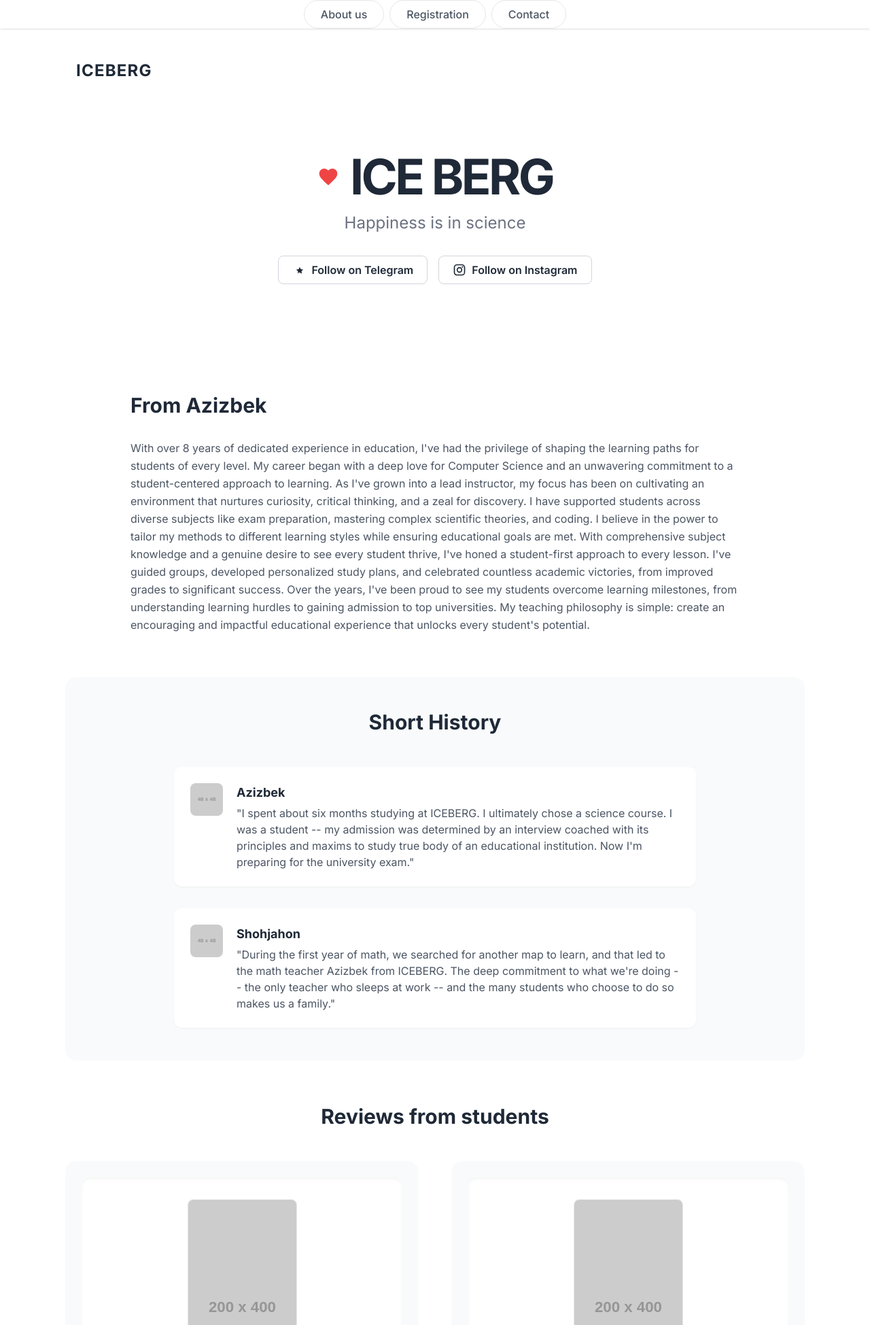
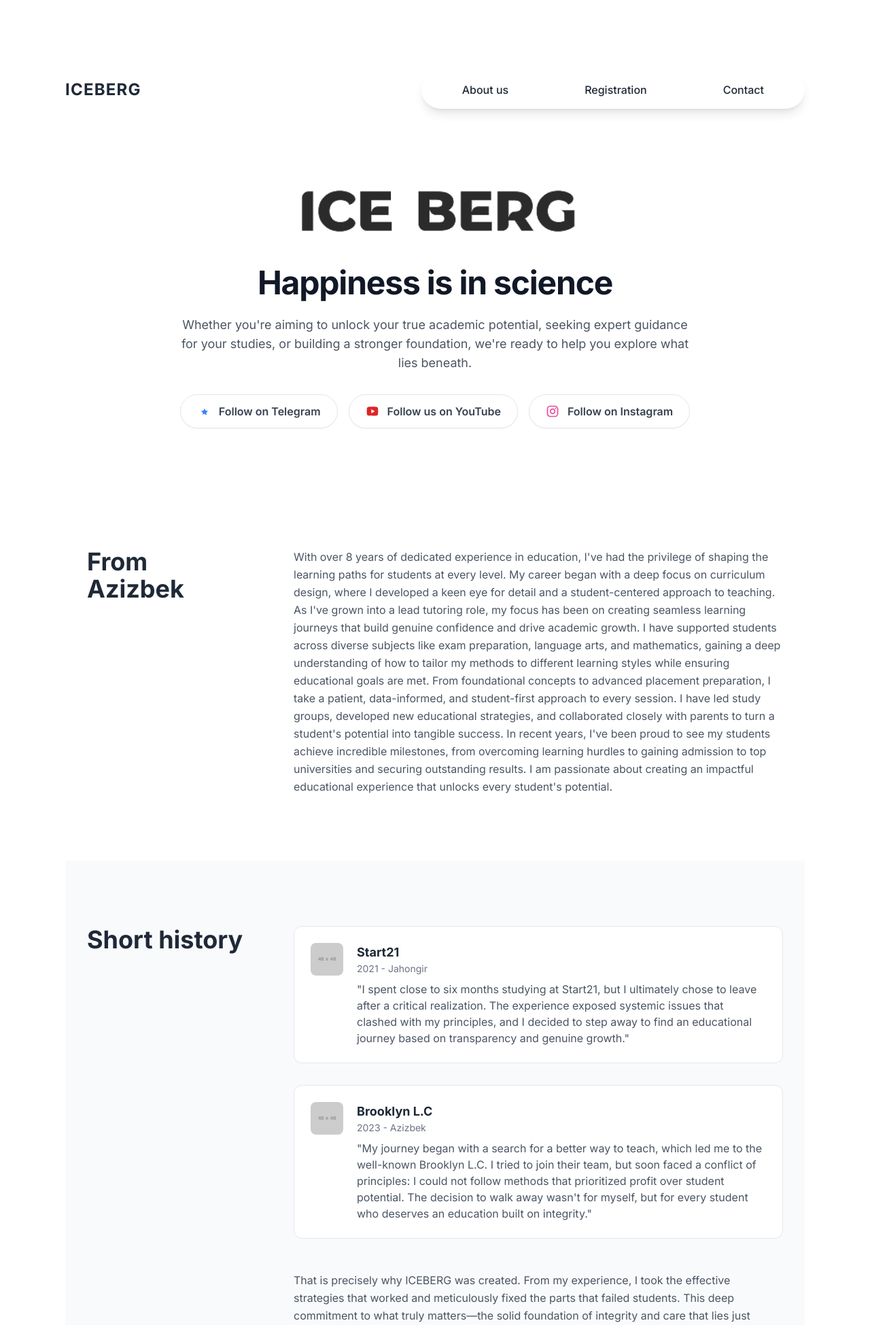
Before and after one commit to Jahongir359/ICEBERG_WEB, a Python web app: template templates/index.html in a window 1280 px wide. Shown: the top 1949 px of the page at 68% size. Run offline with Jinja, Linux system fonts and the light colour scheme; the template is opened without the code that fills it, so the values that code supplies are empty; grey boxes labelled with a size stand in for pictures from a placeholder-image service; some libraries are stand-ins or nearby versions.

Commit message:
Pending changes exported from your codespace

```diff
--- a/css/style.css
+++ b/css/style.css
@@ -1,3 +1,4 @@
+@charset "UTF-8";
 /* --- Google Fonts: Inter --- */
 @import url('https://fonts.googleapis.com/css2?family=Inter:wght@400;500;600;700&display=swap');
 
--- a/templates/index.html
+++ b/templates/index.html
@@ -7,100 +7,115 @@
     <!-- Tailwind CSS -->
     <script src="https://cdn.tailwindcss.com"></script>
     <!-- Custom CSS -->
-    <link rel="stylesheet" href="style.css">
+    <link rel="stylesheet" href="/css/style.css">
 </head>
 <body class="text-gray-800">
 
     <!-- Main Container: wraps the whole page content -->
-    <div class="container mx-auto max-w-6xl px-4 sm:px-6 lg:px-8 mt-20">
+    <div class="mx-auto max-w-full sm:max-w-6xl px-4 sm:px-6 lg:px-8 mt-10 md:mt-20">
 
         <!-- ================= HEADER ================= -->
-        <header class="relative flex justify-center items-center py-6">
+        <header class="flex flex-col md:flex-row justify-between items-center py-6">
             <!-- Logo: top left corner -->
-            <div class="absolute left-4 text-2xl font-bold tracking-wider">
+            <div class="text-2xl font-bold tracking-wider mb-4 md:mb-0">
                 <a href="index.html">ICEBERG</a>
             </div>
             <!-- Navigation Bar: main site navigation, floating at top -->
-            <nav class="hidden md:flex items-center justify-center space-x-2 fixed top-0 left-0 w-full z-50 bg-white shadow">
-                <a href="about.html" class="nav-btn px-6 py-2 border border-gray-200 rounded-full text-gray-600 hover:bg-gray-100 font-medium">About us</a>
-                <a href="register.html" class="nav-btn px-6 py-2 border border-gray-200 rounded-full text-gray-600 hover:bg-gray-100 font-medium">Registration</a>
-                <a href="contact.html" class="nav-btn px-6 py-2 border border-gray-200 rounded-full text-gray-600 hover:bg-gray-100 font-medium">Contact</a>
+            <nav class="inline-flex items-center bg-white shadow-lg rounded-full p-1">
+                <a href="about.html" class="px-4 md:px-14 py-3 text-gray-800 font-medium hover:bg-gray-100 rounded-full">About us</a>
+                <a href="register.html" class="px-4 md:px-14 py-3 text-gray-800 font-medium hover:bg-gray-100 rounded-full">Registration</a>
+                <a href="contact.html" class="px-4 md:px-14 py-3 text-gray-800 font-medium hover:bg-gray-100 rounded-full">Contact</a>
             </nav>
-            <!-- Mobile Menu can be added here if needed -->
         </header>
-
         <!-- ================= MAIN CONTENT ================= -->
         <main>
-            <!-- Hero Section: site title, subtitle, and social buttons -->
-            <section class="text-center py-16 md:py-24">
-                <div class="flex justify-center items-center gap-4">
-                    <!-- Heart Icon and Title -->
-                    <svg class="w-8 h-8 text-red-500" xmlns="http://www.w3.org/2000/svg" fill="currentColor" viewBox="0 0 24 24"><path d="M12 21.35l-1.45-1.32C5.4 15.36 2 12.28 2 8.5 2 5.42 4.42 3 7.5 3c1.74 0 3.41.81 4.5 2.09C13.09 3.81 14.76 3 16.5 3 19.58 3 22 5.42 22 8.5c0 3.78-3.4 6.86-8.55 11.54L12 21.35z"/></svg>
-                    <h1 class="text-5xl md:text-7xl font-bold tracking-tighter">ICE BERG</h1>
+            <!-- Hero Section -->
+            <section class="text-center py-12 md:py-20">
+                <div class="flex justify-center items-center">
+                    <img src="/img/ice.png" alt="Iceberg logo" class="h-20">
                 </div>
-                <!-- Subtitle -->
-                <p class="text-xl md:text-2xl text-gray-500 mt-4">Happiness is in science</p>
-                <!-- Social Buttons: Telegram and Instagram -->
-                <div class="mt-8 flex justify-center gap-4">
-                    <button class="bg-white border border-gray-300 px-5 py-2 rounded-lg hover:bg-gray-50 font-semibold flex items-center gap-2">
-                       <svg class="w-5 h-5" xmlns="http://www.w3.org/2000/svg" viewBox="0 0 24 24" fill="currentColor"><path d="M9.78 18.65l.28-4.23l-3.08-2.99l4.26-.62l1.9-3.86l1.9 3.86l4.26.62l-3.08 2.99l.73 4.22L12 16.32z"/></svg>
+
+                <h1 class="text-4xl md:text-5xl font-bold tracking-tight text-gray-900 mt-12">Happiness is in science</h1>
+                <p class="mt-6 max-w-3xl mx-auto text-lg text-gray-600">
+                    Whether you're aiming to unlock your true academic potential, seeking expert guidance for your studies, or building a stronger foundation, we're ready to help you explore what lies beneath.
+                </p>
+                <div class="mt-8 flex flex-col md:flex-row justify-center items-center gap-4">
+                    <a href="#" class="bg-white border border-gray-200 px-6 py-3 rounded-full hover:bg-gray-50 font-semibold flex justify-center items-center gap-3 text-gray-700 shadow-sm w-full md:w-auto">
+                       <svg class="w-5 h-5 text-blue-500" xmlns="http://www.w3.org/2000/svg" viewBox="0 0 24 24" fill="currentColor"><path d="M9.78 18.65l.28-4.23l-3.08-2.99l4.26-.62l1.9-3.86l1.9 3.86l4.26.62l-3.08 2.99l.73 4.22L12 16.32z"/></svg>
                        Follow on Telegram
-                    </button>
-                     <button class="bg-white border border-gray-300 px-5 py-2 rounded-lg hover:bg-gray-50 font-semibold flex items-center gap-2">
-                        <svg class="w-5 h-5" xmlns="http://www.w3.org/2000/svg" viewBox="0 0 24 24" fill="currentColor"><path d="M7.8 2h8.4C19.4 2 22 4.6 22 7.8v8.4a5.8 5.8 0 0 1-5.8 5.8H7.8C4.6 22 2 19.4 2 16.2V7.8A5.8 5.8 0 0 1 7.8 2m-.2 2A3.6 3.6 0 0 0 4 7.6v8.8C4 18.39 5.61 20 7.6 20h8.8a3.6 3.6 0 0 0 3.6-3.6V7.6C20 5.61 18.39 4 16.4 4H7.6m9.65 1.5a1.25 1.25 0 0 1 1.25 1.25A1.25 1.25 0 0 1 17.25 8A1.25 1.25 0 0 1 16 6.75a1.25 1.25 0 0 1 1.25-1.25M12 7a5 5 0 0 1 5 5a5 5 0 0 1-5 5a5 5 0 0 1-5-5a5 5 0 0 1 5-5m0 2a3 3 0 0 0-3 3a3 3 0 0 0 3 3a3 3 0 0 0 3-3a3 3 0 0 0-3-3z"/></svg>
+                    </a>
+                     <a href="#" class="bg-white border border-gray-200 px-6 py-3 rounded-full hover:bg-gray-50 font-semibold flex justify-center items-center gap-3 text-gray-700 shadow-sm w-full md:w-auto">
+                        <svg class="w-5 h-5 text-red-600" fill="currentColor" viewBox="0 0 24 24"><path d="M21.582,6.186c-0.23-0.86-0.908-1.538-1.768-1.768C18.254,4,12,4,12,4S5.746,4,4.186,4.418 c-0.86,0.23-1.538,0.908-1.768,1.768C2,7.746,2,12,2,12s0,4.254,0.418,5.814c0.23,0.86,0.908,1.538,1.768,1.768 C5.746,20,12,20,12,20s6.254,0,7.814-0.418c0.861-0.23,1.538-0.908,1.768-1.768C22,16.254,22,12,22,12S22,7.746,21.582,6.186z M10,15.464V8.536L16,12L10,15.464z"></path></svg>
+                        Follow us on YouTube
+                    </a>
+                     <a href="#" class="bg-white border border-gray-200 px-6 py-3 rounded-full hover:bg-gray-50 font-semibold flex justify-center items-center gap-3 text-gray-700 shadow-sm w-full md:w-auto">
+                        <svg class="w-5 h-5 text-pink-500" xmlns="http://www.w3.org/2000/svg" viewBox="0 0 24 24" fill="currentColor"><path d="M7.8 2h8.4C19.4 2 22 4.6 22 7.8v8.4a5.8 5.8 0 0 1-5.8 5.8H7.8C4.6 22 2 19.4 2 16.2V7.8A5.8 5.8 0 0 1 7.8 2m-.2 2A3.6 3.6 0 0 0 4 7.6v8.8C4 18.39 5.61 20 7.6 20h8.8a3.6 3.6 0 0 0 3.6-3.6V7.6C20 5.61 18.39 4 16.4 4H7.6m9.65 1.5a1.25 1.25 0 0 1 1.25 1.25A1.25 1.25 0 0 1 17.25 8A1.25 1.25 0 0 1 16 6.75a1.25 1.25 0 0 1 1.25-1.25M12 7a5 5 0 0 1 5 5a5 5 0 0 1-5 5a5 5 0 0 1-5-5a5 5 0 0 1 5-5m0 2a3 3 0 0 0-3 3a3 3 0 0 0 3 3a3 3 0 0 0 3-3a3 3 0 0 0-3-3z"/></svg>
                         Follow on Instagram
-                    </button>
+                    </a>
                 </div>
             </section>
 
-            <!-- From Azizbek Section: instructor's message -->
-            <section id="from-azizbek" class="py-16">
-                 <div class="max-w-4xl mx-auto">
-                    <h2 class="text-3xl font-bold mb-8">From Azizbek</h2>
-                    <p class="text-gray-600 leading-relaxed">
-                        With over 8 years of dedicated experience in education, I've had the privilege of shaping the learning paths for students of every level. My career began with a deep love for Computer Science and an unwavering commitment to a student-centered approach to learning. As I've grown into a lead instructor, my focus has been on cultivating an environment that nurtures curiosity, critical thinking, and a zeal for discovery. I have supported students across diverse subjects like exam preparation, mastering complex scientific theories, and coding. I believe in the power to tailor my methods to different learning styles while ensuring educational goals are met. With comprehensive subject knowledge and a genuine desire to see every student thrive, I've honed a student-first approach to every lesson. I've guided groups, developed personalized study plans, and celebrated countless academic victories, from improved grades to significant success. Over the years, I've been proud to see my students overcome learning milestones, from understanding learning hurdles to gaining admission to top universities. My teaching philosophy is simple: create an encouraging and impactful educational experience that unlocks every student's potential.
-                    </p>
+            <!-- From Azizbek Section -->
+            <section id="from-azizbek" class="py-16 md:py-24">
+                 <div class="max-w-5xl mx-auto flex flex-col md:flex-row items-start gap-8 md:gap-16">
+                    <div class="md:w-1/4">
+                        <h2 class="text-4xl font-bold">From Azizbek</h2>
+                    </div>
+                    <div class="md:w-3/4">
+                        <p class="text-gray-600 leading-relaxed">
+                           With over 8 years of dedicated experience in education, I've had the privilege of shaping the learning paths for students at every level. My career began with a deep focus on curriculum design, where I developed a keen eye for detail and a student-centered approach to teaching. As I've grown into a lead tutoring role, my focus has been on creating seamless learning journeys that build genuine confidence and drive academic growth. I have supported students across diverse subjects like exam preparation, language arts, and mathematics, gaining a deep understanding of how to tailor my methods to different learning styles while ensuring educational goals are met. From foundational concepts to advanced placement preparation, I take a patient, data-informed, and student-first approach to every session. I have led study groups, developed new educational strategies, and collaborated closely with parents to turn a student's potential into tangible success. In recent years, I've been proud to see my students achieve incredible milestones, from overcoming learning hurdles to gaining admission to top universities and securing outstanding results. I am passionate about creating an impactful educational experience that unlocks every student's potential.
+                        </p>
+                    </div>
                 </div>
             </section>
 
-            <!-- Short History Section: testimonials from Azizbek and Shohjahon -->
-            <section id="short-history" class="py-16 bg-gray-50 rounded-2xl p-8 md:p-12">
-                 <h2 class="text-3xl font-bold mb-12 text-center">Short History</h2>
-                 <div class="space-y-8 max-w-3xl mx-auto">
-                    <div class="bg-white p-6 rounded-xl shadow-sm flex items-start space-x-5">
-                        <img class="w-12 h-12 rounded-lg" src="https://placehold.co/48x48/1F2937/FFFFFF?text=A" alt="Azizbek">
-                        <div>
-                            <h3 class="font-bold text-lg">Azizbek</h3>
-                            <p class="text-gray-600 mt-1">"I spent about six months studying at ICEBERG. I ultimately chose a science course. I was a student -- my admission was determined by an interview coached with its principles and maxims to study true body of an educational institution. Now I'm preparing for the university exam."</p>
+            <!-- Short History Section -->
+            <section id="short-history" class="py-16 md:py-24 bg-gray-50">
+                 <div class="max-w-5xl mx-auto flex flex-col md:flex-row items-start gap-8 md:gap-16">
+                    <div class="md:w-1/4">
+                        <h2 class="text-4xl font-bold">Short history</h2>
+                    </div>
+                    <div class="md:w-3/4 space-y-8">
+                        <div class="bg-white p-6 rounded-xl border border-gray-200 flex items-start space-x-5">
+                            <img class="w-12 h-12 rounded-lg object-cover" src="https://placehold.co/48x48/111827/FFFFFF?text=S" alt="Start21">
+                            <div>
+                                <h3 class="font-bold text-lg">Start21</h3>
+                                <p class="text-sm text-gray-500">2021 - Jahongir</p>
+                                <p class="text-gray-600 mt-2">"I spent close to six months studying at Start21, but I ultimately chose to leave after a critical realization. The experience exposed systemic issues that clashed with my principles, and I decided to step away to find an educational journey based on transparency and genuine growth."</p>
+                            </div>
                         </div>
-                    </div>
-                     <div class="bg-white p-6 rounded-xl shadow-sm flex items-start space-x-5">
-                         <img class="w-12 h-12 rounded-lg" src="https://placehold.co/48x48/3B82F6/FFFFFF?text=S" alt="Shohjahon">
-                        <div>
-                            <h3 class="font-bold text-lg">Shohjahon</h3>
-                            <p class="text-gray-600 mt-1">"During the first year of math, we searched for another map to learn, and that led to the math teacher Azizbek from ICEBERG. The deep commitment to what we're doing -- the only teacher who sleeps at work -- and the many students who choose to do so makes us a family."</p>
+                         <div class="bg-white p-6 rounded-xl border border-gray-200 flex items-start space-x-5">
+                             <img class="w-12 h-12 rounded-lg object-cover" src="https://placehold.co/48x48/3B82F6/FFFFFF?text=B" alt="Brooklyn L.C">
+                            <div>
+                                <h3 class="font-bold text-lg">Brooklyn L.C</h3>
+                                <p class="text-sm text-gray-500">2023 - Azizbek</p>
+                                <p class="text-gray-600 mt-2">"My journey began with a search for a better way to teach, which led me to the well-known Brooklyn L.C. I tried to join their team, but soon faced a conflict of principles: I could not follow methods that prioritized profit over student potential. The decision to walk away wasn't for myself, but for every student who deserves an education built on integrity."</p>
+                            </div>
                         </div>
+                        <p class="text-gray-600 leading-relaxed pt-4">
+                            That is precisely why ICEBERG was created. From my experience, I took the effective strategies that worked and meticulously fixed the parts that failed students. This deep commitment to what truly matters—the solid foundation of integrity and care that lies just beneath the surface—is our promise. It's not just our philosophy; it's how we became ICEBERG.
+                        </p>
                     </div>
                  </div>
             </section>
 
-            <!-- Reviews Section: student reviews -->
+            <!-- Reviews Section -->
             <section id="reviews" class="py-16">
                 <h2 class="text-3xl font-bold mb-12 text-center">Reviews from students</h2>
-                 <div class="grid md:grid-cols-2 gap-8 lg:gap-12">
+                 <div class="max-w-5xl mx-auto grid md:grid-cols-2 gap-8 lg:gap-12">
                     <div class="bg-gray-50 p-6 rounded-2xl">
                          <div class="bg-white p-8 rounded-xl flex justify-center items-center shadow-inner">
                              <img src="https://placehold.co/200x400/FFFFFF/111827?text=App+UI" alt="App screenshot" class="rounded-lg h-80 object-cover border">
                          </div>
-                         <h3 class="font-bold text-xl mt-6">Shohjahon - students review</h3>
-                         <p class="text-gray-600 mt-2">"It was my first experience to learn here and there is no problem in any subjects. Clear explanation about curriculum and understandable methods."</p>
+                         <h3 class="font-bold text-xl mt-6">Shoxjahon - students review</h3>
+                         <p class="text-gray-600 mt-2">"Kaso YC (formerly Elkaso) is an online B2B platform that facilitates order processing and communication between"</p>
                     </div>
                     <div class="bg-gray-50 p-6 rounded-2xl">
                           <div class="bg-white p-8 rounded-xl flex justify-center items-center shadow-inner">
                               <img src="https://placehold.co/200x400/FFFFFF/111827?text=App+UI" alt="App screenshot" class="rounded-lg h-80 object-cover border">
                          </div>
-                         <h3 class="font-bold text-xl mt-6">Qosim - students review</h3>
-                         <p class="text-gray-600 mt-2">"Qosim, a student from ICEBERG, says it's an online platform that will prepare students for both university exams and the SAT. It will provide the necessary knowledge and test exams."</p>
+                         <h3 class="font-bold text-xl mt-6">qosim - students review</h3>
+                         <p class="text-gray-600 mt-2">"Kaso YC (formerly Elkaso) is an online B2B platform that facilitates order processing and communication between"</p>
                     </div>
                 </div>
             </section>
```
Also changed, not shown: templates/about.html (+38 -59 lines), templates/register.html (+40 -21 lines), img/ice.png (added).
